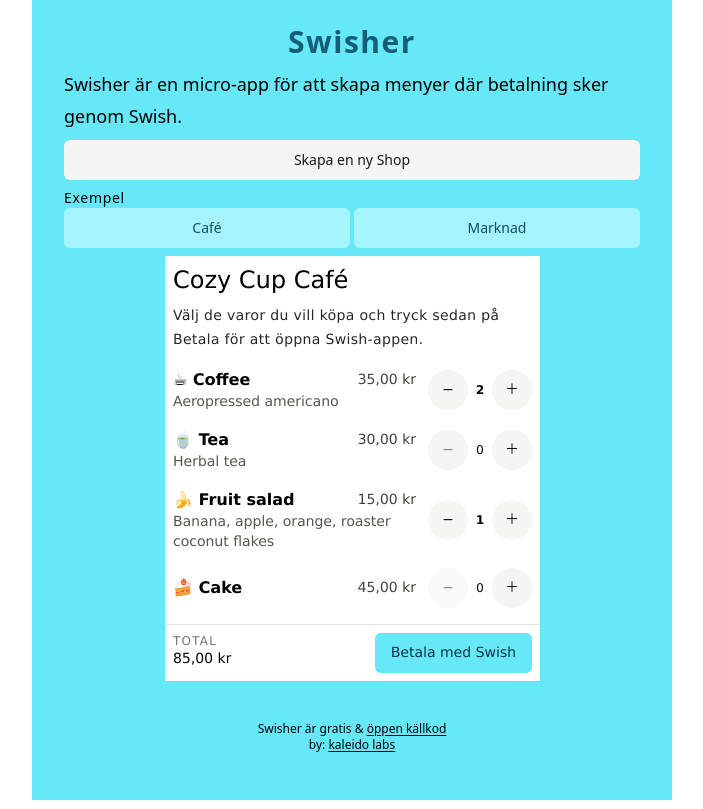
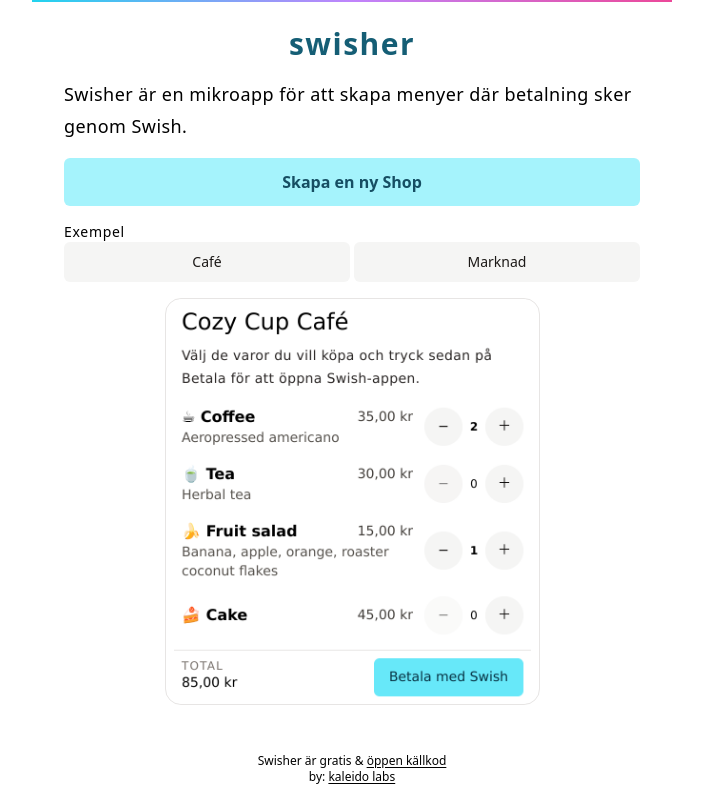
Before and after one commit to carlbarrdahl/swisher, a Next.js app: page / in a window 1280 px wide. Shown: the whole page, without its empty margins (288-991 px from the left). Built offline with nearby package versions, Linux system fonts and the light colour scheme.

Commit message:
Small design improvements

```diff
--- a/app/_components/merchant-form.tsx
+++ b/app/_components/merchant-form.tsx
@@ -28,8 +28,7 @@
   products: [
     {
       name: "☕ Coffee",
-      description:
-        "Aeropressed americano and asd asd asdnas dnsad nsadakla sdasdsa ddsads",
+      description: "Aeropressed americano",
       amount: 35,
     },
     {
@@ -51,7 +50,7 @@
   const router = useRouter();
   const [shop, saveShop] = useSavedShop();
 
-  const { control, register, handleSubmit } = useForm<Shop>({
+  const { control, register, reset, handleSubmit } = useForm<Shop>({
     defaultValues: shop ?? {
       products: [{ name: "" }],
     },
@@ -79,10 +78,12 @@
         router.push(`/shop/${encoded}`);
       })}
     >
-      {/* <p>Fyll i namn på din shop och ditt Swish-nummer.</p> */}
+      <div className="py-8">
+        <p>Fyll i namn på din shop och ditt Swish-nummer. </p>
+      </div>
       <Input
         autoFocus
-        className="text-2xl"
+        // className="text-2xl"
         placeholder="Namn på shoppen"
         maxLength={23}
         {...register(`name`)}
@@ -105,7 +106,9 @@
         />
       </div>
       <div className="flex justify-between items-center">
-        <h3 className="font-bold text-gray-600 tracking-wider">Produkter</h3>
+        <h3 className="font-semibold text-gray-600 tracking-wider">
+          Produkter
+        </h3>
         <div className="flex gap-4 justify-end items-center">
           <div className="text-sm">
             {fields.length} / {MAX_PRODUCTS}
@@ -149,15 +152,27 @@
               />
             </div>
 
-            <Button type="button" onClick={() => remove(i)}>
+            <Button type="button" onClick={() => remove(i)} variant="ghost">
               &times;
             </Button>
           </div>
         ))}
       </div>
-      <div className="pt-8">
-        <Button className="w-full" variant="primary">
+      <div className="pt-8 space-y-2">
+        <Button type="submit" className="w-full" variant="primary" size="lg">
           Skapa
+        </Button>
+        <Button
+          className="w-full"
+          variant="ghost"
+          type="button"
+          onClick={() => {
+            console.log("reset");
+            if (window.confirm("Är du säker?"))
+              reset({ name: "", number: "", products: [] });
+          }}
+        >
+          Rensa
         </Button>
       </div>
     </form>
--- a/app/_components/ui/Button.tsx
+++ b/app/_components/ui/Button.tsx
@@ -4,15 +4,21 @@
 export const Button = createComponent(
   "button",
   tv({
-    base: "inline-flex items-center justify-center whitespace-nowrap rounded-md text-sm font-medium ring-offset-background transition-colors focus-visible:outline-none focus-visible:ring-2 focus-visible:ring-ring focus-visible:ring-offset-2 disabled:pointer-events-none disabled:opacity-50 h-10 px-4 py-2",
+    base: "inline-flex items-center justify-center whitespace-nowrap rounded-md text-sm font-medium ring-offset-background transition-colors focus-visible:outline-none focus-visible:ring-2 focus-visible:ring-ring focus-visible:ring-offset-2 disabled:pointer-events-none disabled:opacity-50",
     variants: {
       variant: {
         primary: "bg-primary-200 text-primary-900 hover:bg-primary-300/80 ",
         default: "bg-gray-100 hover:bg-gray-200/80 text-gray-900",
+        ghost: "hover:bg-gray-200/80 text-gray-900",
+      },
+      size: {
+        md: "h-10 px-4 py-2",
+        lg: "px-4 py-3 text-base font-semibold",
       },
     },
     defaultVariants: {
       variant: "default",
+      size: "md",
     },
   })
 );
--- a/app/layout.tsx
+++ b/app/layout.tsx
@@ -15,6 +15,7 @@
     <html lang="en">
       <body>
         <main className="mx-auto max-w-screen-sm h-[calc(100dvh)] flex flex-col">
+          <div className="min-h-[2px] bg-gradient-to-r from-cyan-400 via-purple-400  to-pink-500 w-full" />
           {children}
         </main>
       </body>
--- a/app/page.tsx
+++ b/app/page.tsx
@@ -7,39 +7,34 @@
   "H4sIAAAAAAAAA2WQMU7DQBBFrzKa2oWdEKS4A0sRB6CLKCbrMbJi76xmdwsS%2BQZQItFR09FwAm7CCTgCIySihGiKlea%2F%2F0baPXoaGWtsZPcATQ7QUPf5hgX6PG5YLalm82VZVpezpW2DSptdiliv93%2FVr5dnaKTrmA1oOTrtQ%2BrFW3TFKkE5Rm7BYO0deTGKRsk%2BYT1fTMXB8%2F369AG3TGeWG9YNDZB%2Bo0O1PK0%2BwkpznyDSQO0RVy3%2B667J2xRAIQxcgCj5e3tVKCZWcOLE5wTdQFuOeHrl3f5ny0f6izM9TnfTDxIv97BXAQAA";
 export default function Home() {
   return (
-    <div className="bg-primary-300 flex flex-col flex-1 px-8 py-6 space-y-2">
+    <>
+      <div className="flex flex-col flex-1 px-8 py-6 space-y-4">
         <h1 className="text-3xl text-center font-semibold tracking-wider text-primary-800">
-        Swisher
+          swisher
         </h1>
 
-      <p className="leading-8 text-lg">
-        Swisher är en micro-app för att skapa menyer där betalning sker genom
+        <p className="leading-8 text-lg tracking-wide">
+          Swisher är en mikroapp för att skapa menyer där betalning sker genom
           Swish.
         </p>
 
         <div className="flex flex-col gap-1">
-        <Button as="a" href={"/shop/new"}>
+          <Button as="a" href={"/shop/new"} size="lg" variant="primary">
             Skapa en ny Shop
           </Button>
         </div>
         <div className="">
           <h3 className="text-sm tracking-wider">Exempel</h3>
           <div className="flex gap-1">
-          <Button
-            className="w-full"
-            variant="primary"
-            as="a"
-            href={`/shop/${demoURL}`}
-          >
+            <Button className="w-full" as="a" href={`/shop/${demoURL}`}>
               Café
             </Button>
-          <Button className="w-full" variant="primary">
-            Marknad
-          </Button>
+            <Button className="w-full">Marknad</Button>
           </div>
         </div>
         <div className="flex justify-center">
           <Image
+            className="border rounded-2xl px-2"
             alt="Swisher screenshot"
             width={375}
             height={425}
@@ -62,6 +57,7 @@
           </div>
         </footer>
       </div>
+    </>
   );
 }
 
```
Lines whose indentation alone changed are shown as unchanged.
